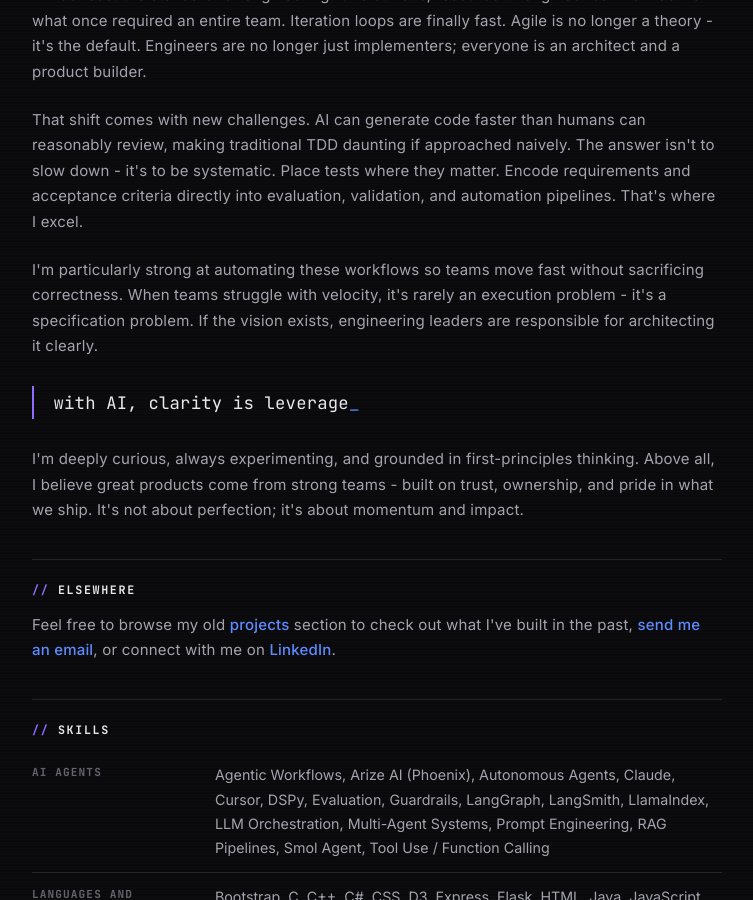
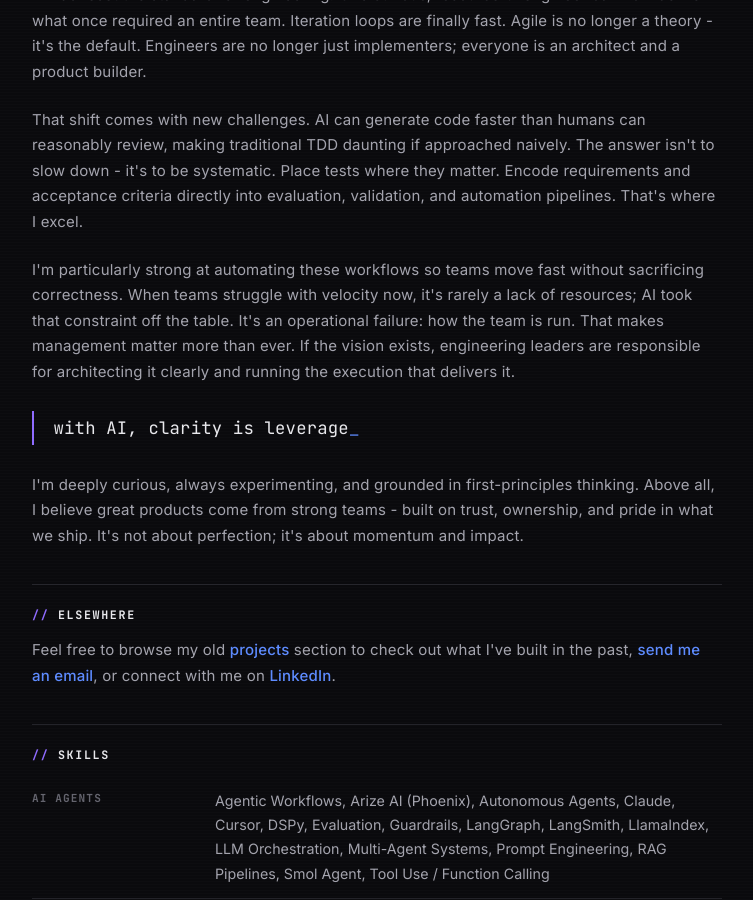
Before and after one commit to roseejones/roseejones.github.io, a Jekyll site: the page built from about.html, in a window 1280 px wide and 900 px high, scrolled down 976 px. Shown: the whole window, without its empty margins (263-1016 px from the left). Built offline with Jekyll 4.4.1, drawn with Linux system fonts in a browser that asks for light colours; nearby versions of some CDN libraries.

Commit message:
style: velocity struggles are operational, not resource, failures

```diff
--- a/about.html
+++ b/about.html
@@ -59,9 +59,10 @@ layout: not_homepage
             </p>
             <p>
                 I'm particularly strong at automating these workflows so teams move fast without sacrificing
-                correctness. When teams struggle with velocity, it's rarely an execution problem - it's a
-                specification problem. If the vision exists, engineering leaders are responsible for architecting it
-                clearly.
+                correctness. When teams struggle with velocity now, it's rarely a lack of resources; AI took that
+                constraint off the table. It's an operational failure: how the team is run. That makes management
+                matter more than ever. If the vision exists, engineering leaders are responsible for architecting
+                it clearly and running the execution that delivers it.
             </p>
             <blockquote class="pull-quote">with AI, clarity is leverage<span class="cursor">_</span></blockquote>
             <p>
```
